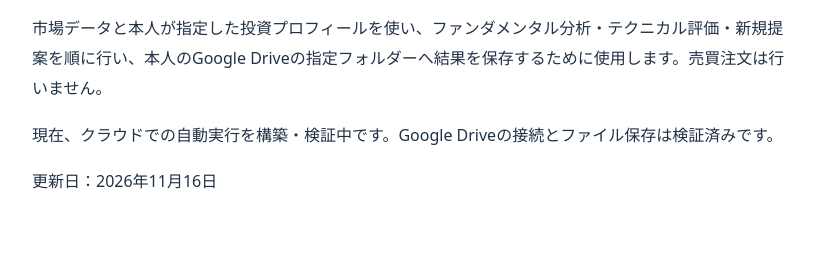
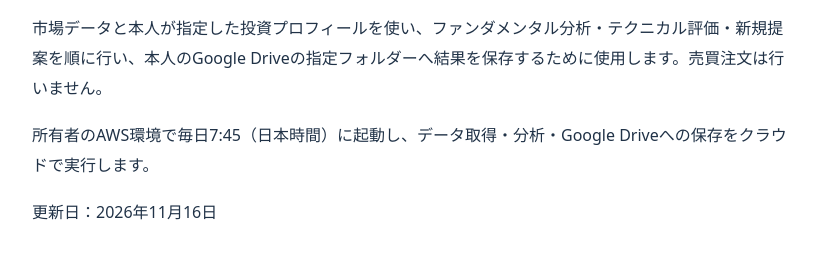
Before and after one commit to Kazuhisa-Baba/analyst-team-info, a plain HTML site: page index.html in a window 1280 px wide. Shown: the part 243-502 px from the top of the page, without its empty margins (228-1044 px from the left). Drawn offline with Linux system fonts and the light colour scheme.

Commit message:
承認済みのクラウド運転説明へ更新

```diff
--- a/index.html
+++ b/index.html
@@ -1 +1 @@
-<!doctype html><html lang="ja"><meta charset="utf-8"><meta name="viewport" content="width=device-width"><title>Analyst Team | Analyst Team</title><style>body{font-family:system-ui,sans-serif;max-width:760px;margin:4rem auto;padding:0 1.4rem;line-height:1.9;color:#203247}nav a{margin-right:1rem}h1{line-height:1.3}a{color:#165abc}</style><nav><a href="index.html">Analyst Team</a><a href="privacy.html">プライバシー</a><a href="usage.html">利用条件</a></nav><main><h1>Analyst Team</h1><p>Analyst Teamは、所有者本人が利用する日本株の調査・レポート作成用アプリです。一般利用者向けのサービスではありません。</p><p>市場データと本人が指定した投資プロフィールを使い、ファンダメンタル分析・テクニカル評価・新規提案を順に行い、本人のGoogle Driveの指定フォルダーへ結果を保存するために使用します。売買注文は行いません。</p><p>現在、クラウドでの自動実行を構築・検証中です。Google Driveの接続とファイル保存は検証済みです。</p></main><footer><p>更新日：2026年11月16日</p></footer></html>
+<!doctype html><html lang="ja"><meta charset="utf-8"><meta name="viewport" content="width=device-width"><title>Analyst Team | Analyst Team</title><style>body{font-family:system-ui,sans-serif;max-width:760px;margin:4rem auto;padding:0 1.4rem;line-height:1.9;color:#203247}nav a{margin-right:1rem}h1{line-height:1.3}a{color:#165abc}</style><nav><a href="index.html">Analyst Team</a><a href="privacy.html">プライバシー</a><a href="usage.html">利用条件</a></nav><main><h1>Analyst Team</h1><p>Analyst Teamは、所有者本人が利用する日本株の調査・レポート作成用アプリです。一般利用者向けのサービスではありません。</p><p>市場データと本人が指定した投資プロフィールを使い、ファンダメンタル分析・テクニカル評価・新規提案を順に行い、本人のGoogle Driveの指定フォルダーへ結果を保存するために使用します。売買注文は行いません。</p><p>所有者のAWS環境で毎日7:45（日本時間）に起動し、データ取得・分析・Google Driveへの保存をクラウドで実行します。</p></main><footer><p>更新日：2026年11月16日</p></footer></html>
```
